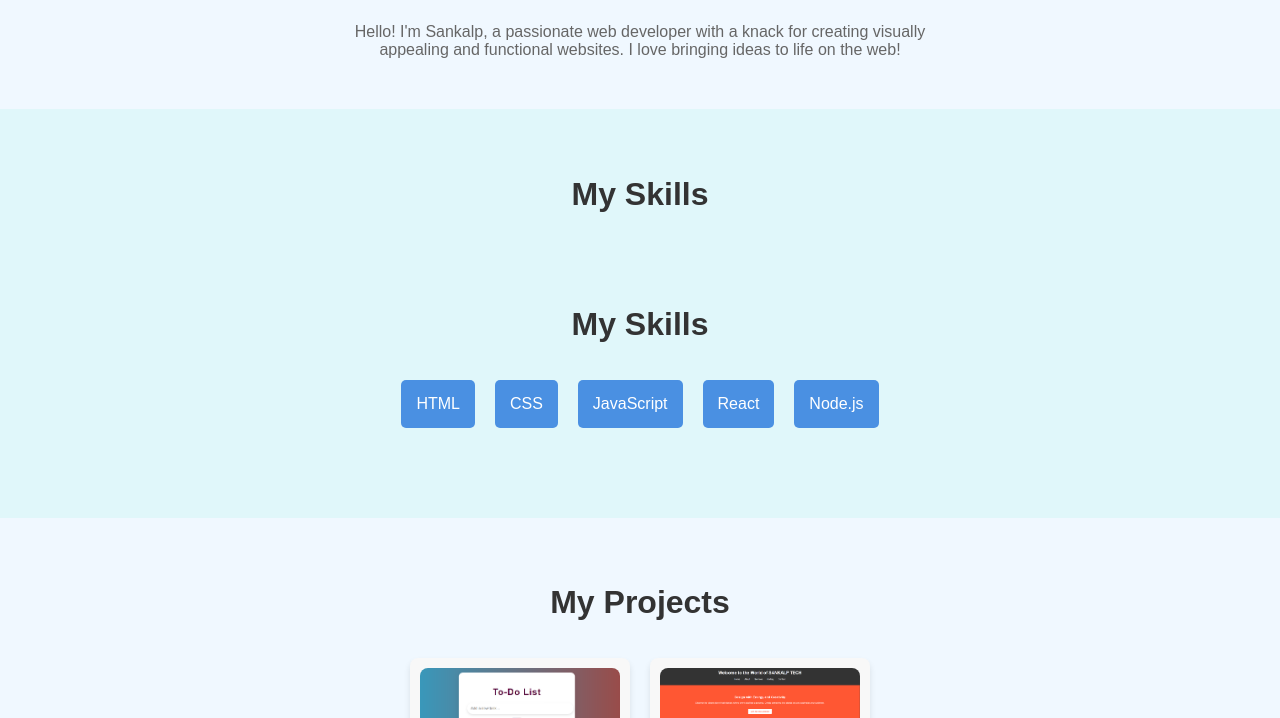
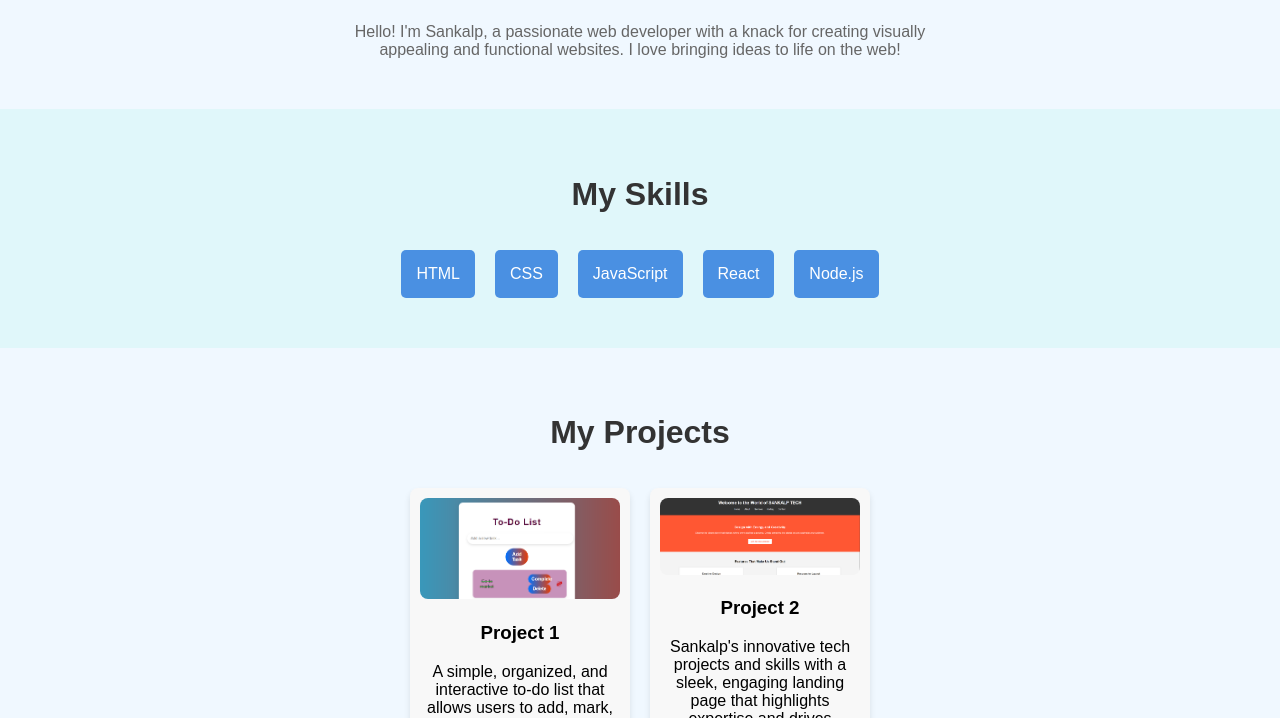
Before and after one commit to sankalp0607/Portfolio.github.io, a plain HTML site: page index.html in a window 1280 px wide. Shown: the part 530-1248 px from the top of the page. Drawn offline with Linux system fonts and the light colour scheme.

Commit message:
Update index.html

```diff
--- a/index.html
+++ b/index.html
@@ -24,8 +24,7 @@
     </section>
 
     <!-- Skills Section -->
-    <section class="skills">
-        <h2>My Skills</h2>
+
         <section class="skills">
             <h2>My Skills</h2>
             <div class="skills-list">
```
